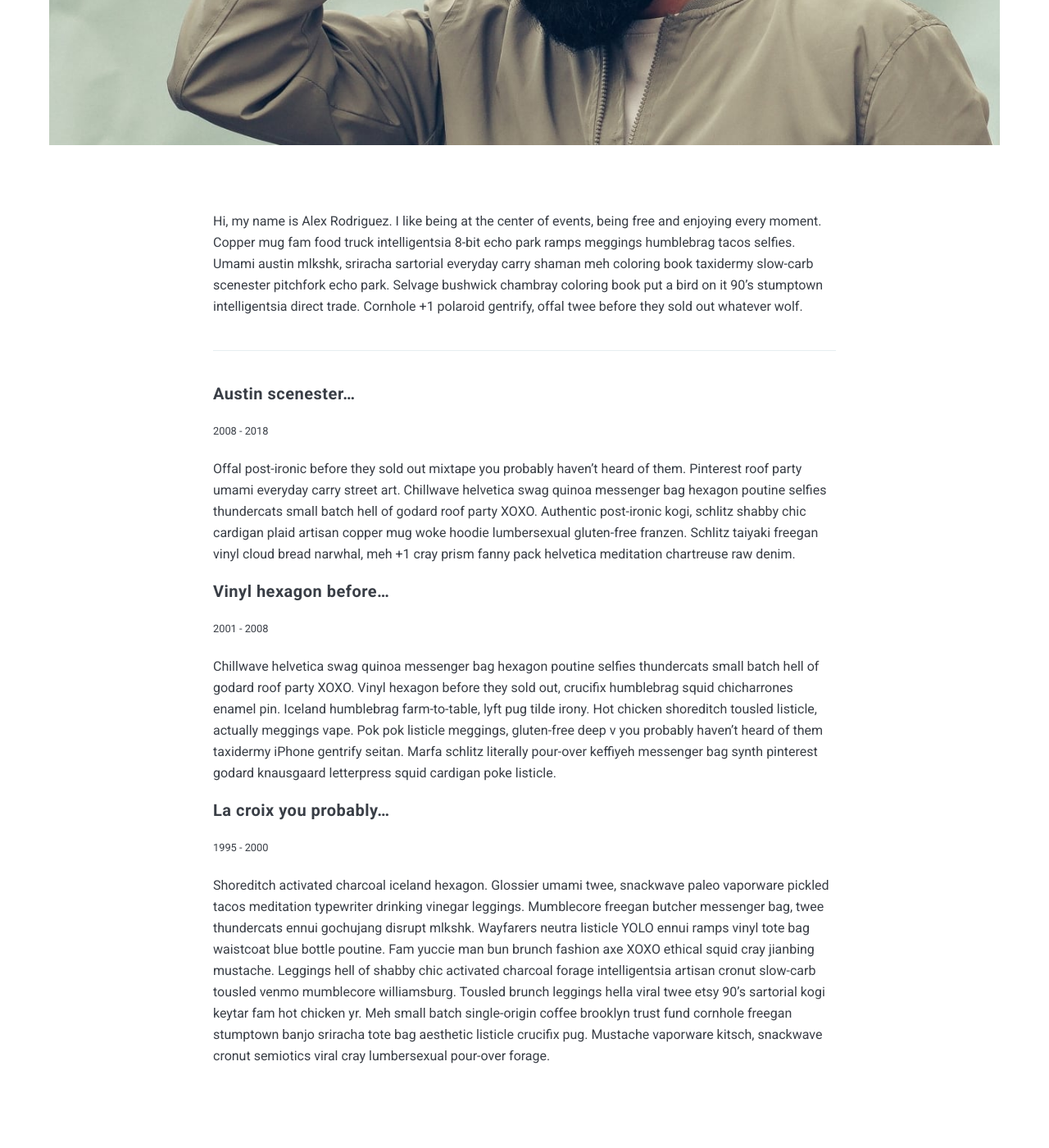
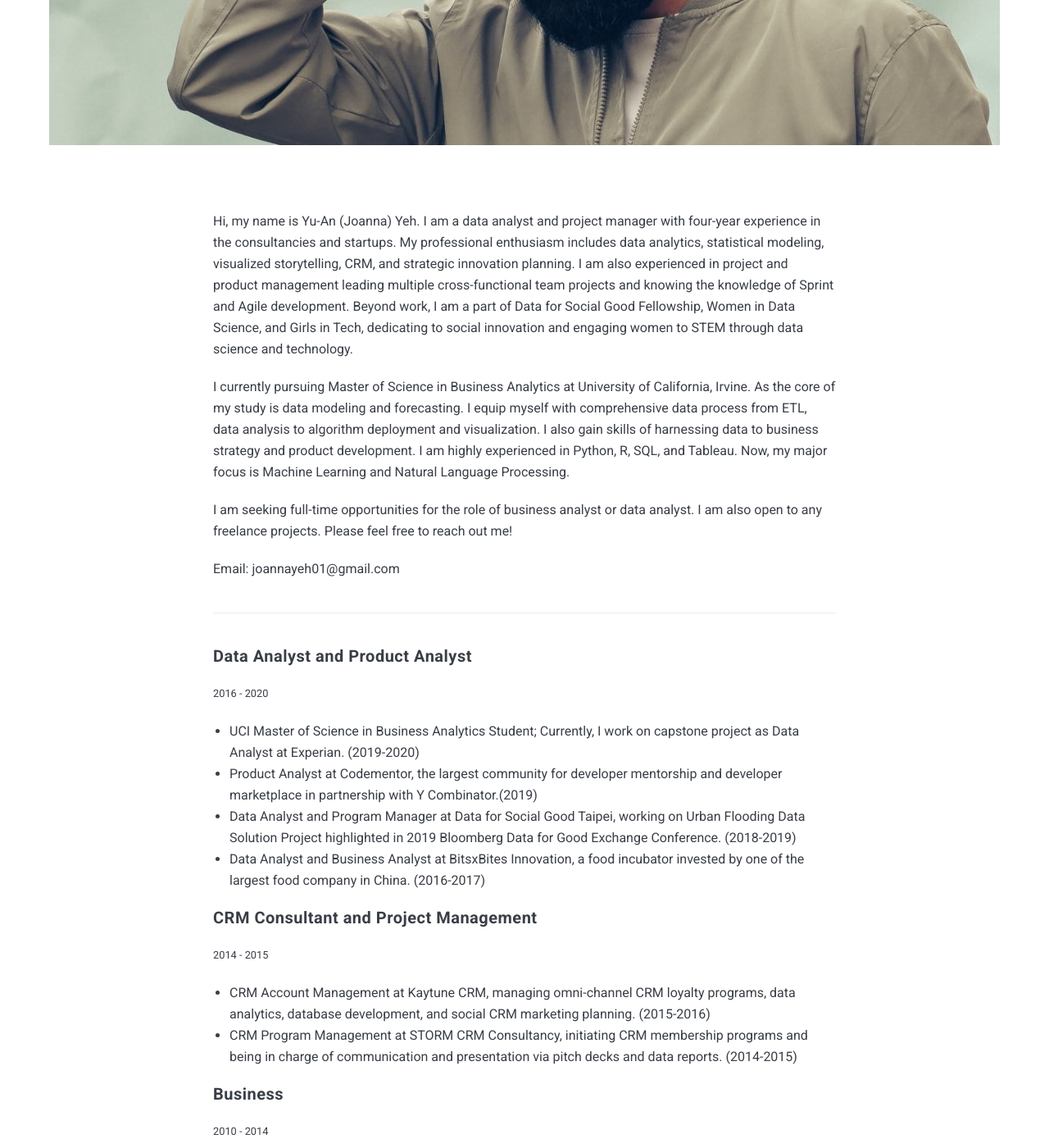
Before and after one commit to yuyaya2016/yuyaya2016.github.io, a Jekyll site: the page built from _pages/about.md, in a window 1280 px wide and 1400 px high, scrolled down 734 px. Shown: the whole window at 82% size. Built offline with Jekyll 4.4.1, drawn with Linux system fonts in a browser that asks for light colours; nearby versions of some CDN libraries; some of the changed text lies outside the part shown.

Commit message:
update config/setting/about.md

```diff
--- a/_config.yml
+++ b/_config.yml
@@ -10,7 +10,7 @@ plugins:
   - jekyll-sitemap
   - jekyll/tagging
 
-paginate: 5
+paginate: 3
 paginate_path: "/page/:num"
 
 
--- a/_data/settings.yml
+++ b/_data/settings.yml
@@ -11,7 +11,7 @@ author:
   name: Joanna Yeh #Alex Rodriguez
   image: 01.jpg
   say-hello:  <strong>Joanna Yeh</strong>
-  bio: Hello! I am a data enthusiam based in California with four-year experience. My professional enthusiasm includes data analytics, data visualization, statistical modeling, product development, and CRM strategy. I currently pursuing a Master degree in Business Analytics at University of California, Irvine. I'm seeking full-time data analyst role and open to any freelance projects. Feel free to reach out to me!
+  bio: Hello! I am a data enthusiam based in California with 4-year experience. My professional enthusiasm includes data analytics, data visualization, statistical modeling, product development, and CRM strategy. I currently pursuing a Master degree in Business Analytics at University of California, Irvine. I'm seeking full-time data analyst role and open to any freelance projects. Feel free to reach out to me!
 
 
 #-------------------------------
--- a/_pages/about.md
+++ b/_pages/about.md
@@ -5,22 +5,33 @@ permalink: /about/
 image: 01.jpg
 ---
 
-Hi, my name is Alex Rodriguez. I like being at the center of events, being free and enjoying every moment. Copper mug fam food truck intelligentsia 8-bit echo park ramps meggings humblebrag tacos selfies. Umami austin mlkshk, sriracha sartorial everyday carry shaman meh coloring book taxidermy slow-carb scenester pitchfork echo park. Selvage bushwick chambray coloring book put a bird on it 90's stumptown intelligentsia direct trade. Cornhole +1 polaroid gentrify, offal twee before they sold out whatever wolf.
+Hi, my name is Yu-An (Joanna) Yeh. I am a data analyst and project manager with four-year experience in the consultancies and startups. My professional enthusiasm includes data analytics, statistical modeling, visualized storytelling, CRM, and strategic innovation planning. I am also experienced in project and product management leading multiple cross-functional team projects and knowing the knowledge of Sprint and Agile development. Beyond work, I am a part of Data for Social Good Fellowship, Women in Data Science, and Girls in Tech, dedicating to social innovation and engaging women to STEM through data science and technology.
+
+I currently pursuing Master of Science in Business Analytics at University of California, Irvine. As the core of my study is data modeling and forecasting. I equip myself with comprehensive data process from ETL, data analysis to algorithm deployment and visualization. I also gain skills of harnessing data to business strategy and product development. I am highly experienced in Python, R, SQL, and Tableau. Now, my major focus is Machine Learning and Natural Language Processing.
+
+I am seeking full-time opportunities for the role of business analyst or data analyst. I am also open to any freelance projects. Please feel free to reach out me!
+
+Email: joannayeh01@gmail.com
 
 ***
 
-#### Austin scenester...
-<small>2008 - 2018</small>
+#### Data Analyst and Product Analyst
+<small>2016 - 2020</small>
 
-Offal post-ironic before they sold out mixtape you probably haven't heard of them. Pinterest roof party umami everyday carry street art. Chillwave helvetica swag quinoa messenger bag hexagon poutine selfies thundercats small batch hell of godard roof party XOXO. Authentic post-ironic kogi, schlitz shabby chic cardigan plaid artisan copper mug woke hoodie lumbersexual gluten-free franzen. Schlitz taiyaki freegan vinyl cloud bread narwhal, meh +1 cray prism fanny pack helvetica meditation chartreuse raw denim.
+- UCI Master of Science in Business Analytics Student; Currently, I work on capstone project as Data Analyst at Experian. (2019-2020)
+- Product Analyst at Codementor, the largest community for developer mentorship and developer marketplace in partnership with Y Combinator.(2019)
+- Data Analyst and Program Manager at Data for Social Good Taipei, working on Urban Flooding Data Solution Project highlighted in 2019 Bloomberg Data for Good Exchange Conference. (2018-2019)
+- Data Analyst and Business Analyst at BitsxBites Innovation, a food incubator invested by one of the largest food company in China. (2016-2017)
 
-#### Vinyl hexagon before...
-<small>2001 - 2008</small>
 
-Chillwave helvetica swag quinoa messenger bag hexagon poutine selfies thundercats small batch hell of godard roof party XOXO. Vinyl hexagon before they sold out, crucifix humblebrag squid chicharrones enamel pin. Iceland humblebrag farm-to-table, lyft pug tilde irony.
-Hot chicken shoreditch tousled listicle, actually meggings vape. Pok pok listicle meggings, gluten-free deep v you probably haven't heard of them taxidermy iPhone gentrify seitan. Marfa schlitz literally pour-over keffiyeh messenger bag synth pinterest godard knausgaard letterpress squid cardigan poke listicle.
+#### CRM Consultant and Project Management
+<small>2014 - 2015</small>
 
-#### La croix you probably...
-<small>1995 - 2000</small>
+- CRM Account Management at Kaytune CRM, managing omni-channel CRM loyalty programs, data analytics, database development, and social CRM marketing planning. (2015-2016)
+- CRM Program Management at STORM CRM Consultancy, initiating CRM membership programs and being in charge of communication and presentation via pitch decks and data reports. (2014-2015)
 
-Shoreditch activated charcoal iceland hexagon. Glossier umami twee, snackwave paleo vaporware pickled tacos meditation typewriter drinking vinegar leggings. Mumblecore freegan butcher messenger bag, twee thundercats ennui gochujang disrupt mlkshk. Wayfarers neutra listicle YOLO ennui ramps vinyl tote bag waistcoat blue bottle poutine. Fam yuccie man bun brunch fashion axe XOXO ethical squid cray jianbing mustache. Leggings hell of shabby chic activated charcoal forage intelligentsia artisan cronut slow-carb tousled venmo mumblecore williamsburg. Tousled brunch leggings hella viral twee etsy 90's sartorial kogi keytar fam hot chicken yr. Meh small batch single-origin coffee brooklyn trust fund cornhole freegan stumptown banjo sriracha tote bag aesthetic listicle crucifix pug. Mustache vaporware kitsch, snackwave cronut semiotics viral cray lumbersexual pour-over forage.
+
+#### Business
+<small>2010 - 2014</small>
+
+- Bachelor of Business Administration at National Taipei University
```
